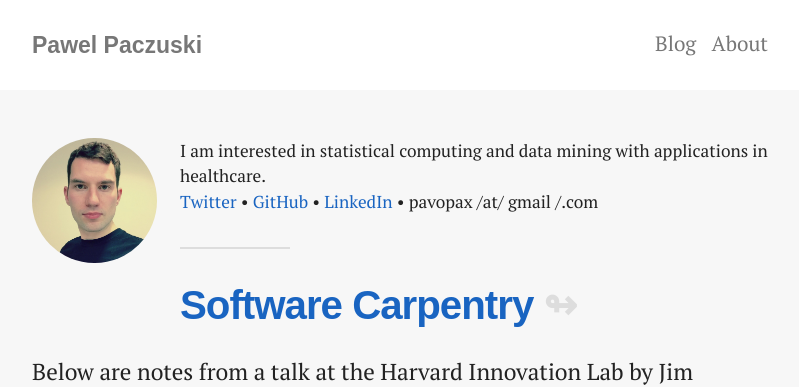
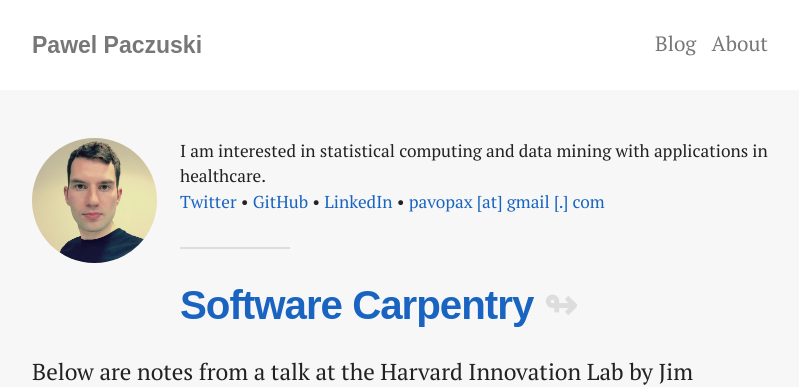
Before and after one commit to pavopax/pavopax.github.io, a Jekyll site: the page built from index.html, in a window 1280 px wide and 900 px high. Shown: the top 387 px of the window, without its empty margins (240-1039 px from the left). Built offline with Jekyll 4.4.1, drawn with Linux system fonts in a browser that asks for light colours; nearby versions of some CDN libraries; library files that are not in the unit come from our copies.

Commit message:
email as link

```diff
--- a/index.html
+++ b/index.html
@@ -7,7 +7,7 @@ layout: default
 
       <div class="about-box">
 	<img src="/img/paczuski.JPG" alt="Pawel" class="about-avatar-small">
-        <p class="small">I am interested in statistical computing and data mining with applications in healthcare. <br><a href="http://twitter.com/pavopax/">Twitter</a> &bullet; <a href="https://github.com/pavopax">GitHub</a> &bullet; <a href="https://www.linkedin.com/in/paczuski">LinkedIn</a> &bullet; pavopax /at/ gmail /.com</p>
+        <p class="small">I am interested in statistical computing and data mining with applications in healthcare. <br><a href="http://twitter.com/pavopax/">Twitter</a> &bullet; <a href="https://github.com/pavopax">GitHub</a> &bullet; <a href="https://www.linkedin.com/in/paczuski">LinkedIn</a> &bullet; <a href="mailto:pavopax@gmail.com">pavopax [at] gmail [.] com</a></p>
         </div>
 
         <hr>
```
